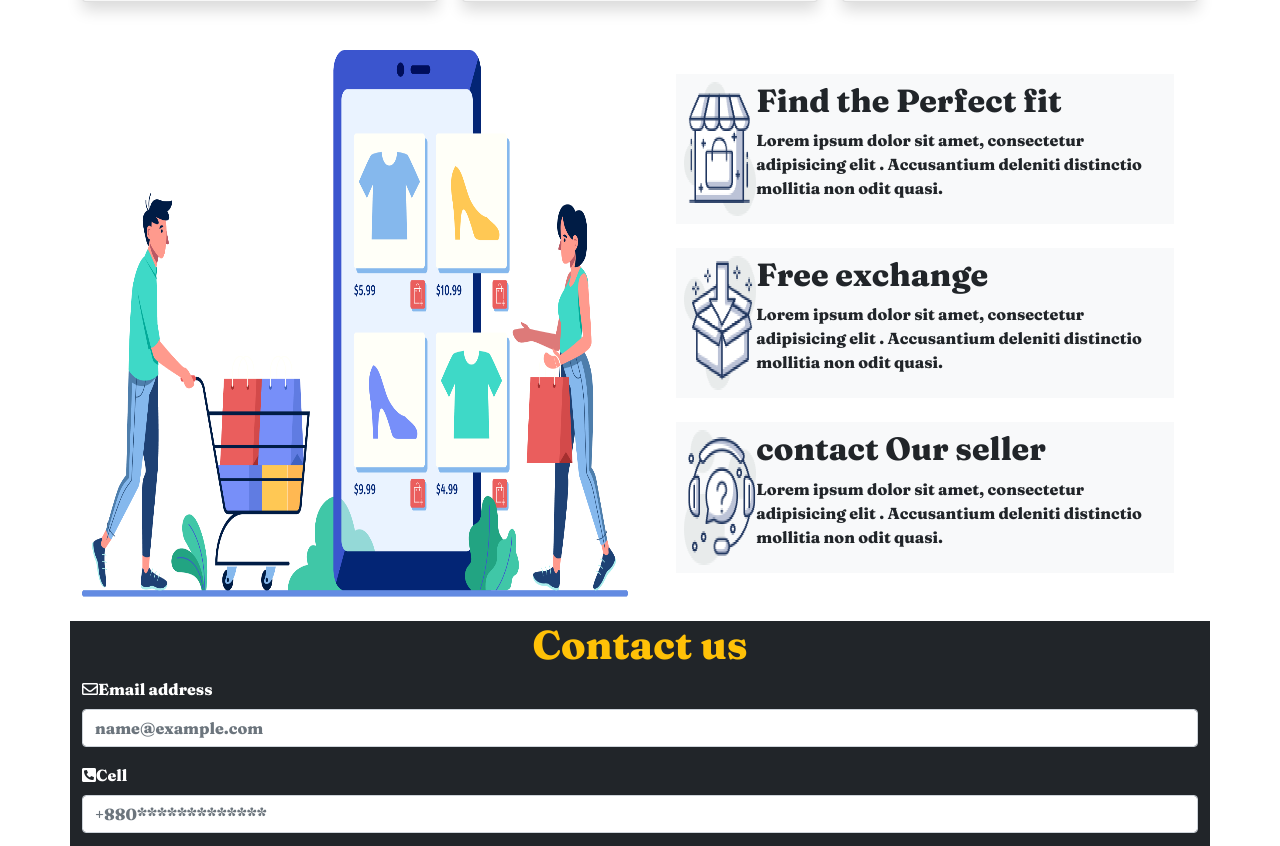
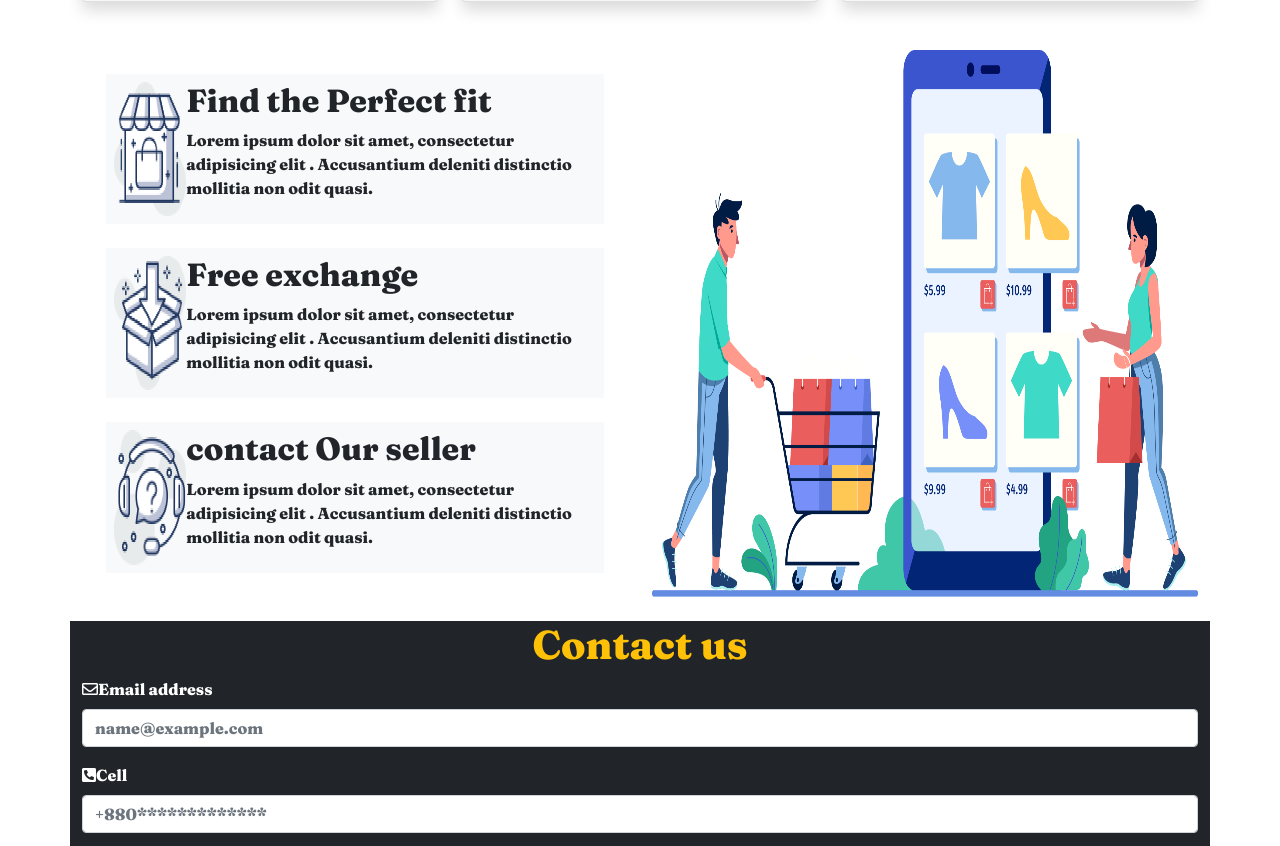
Before and after one commit to Mdmehedihasanrifat/Bootstrap-Ecommerce, a plain HTML site: page index.html in a window 1280 px wide. Shown: the part 2537-3383 px from the top of the page. Drawn offline with Linux system fonts and the light colour scheme.

Commit message:
order md added

```diff
--- a/index.html
+++ b/index.html
@@ -277,7 +277,7 @@
 <section class="mt-5">
     <div class="container">
     <div class="row">
-        <div class="col-sm-12 col-md-12 col-lg-6 order-1">
+        <div class="col-sm-12 col-md-12 col-lg-6 order-sm-last order-md-first ">
             <div class="d-flex m-4 p-2 bg-light">
                 <img style="width: 15%" src="Logo/image%2012.png">
                 <div>
@@ -309,7 +309,7 @@
 
 
         </div>
-        <div class="col-sm-12 col-md-12 col-lg-6 order-0">
+        <div class="col-sm-12 col-md-12 col-lg-6 order-sm-first order-md-last">
             <img style="width: 100%;height: 100%" src="Logo/XMLID%201.png">
 
         </div>
```
